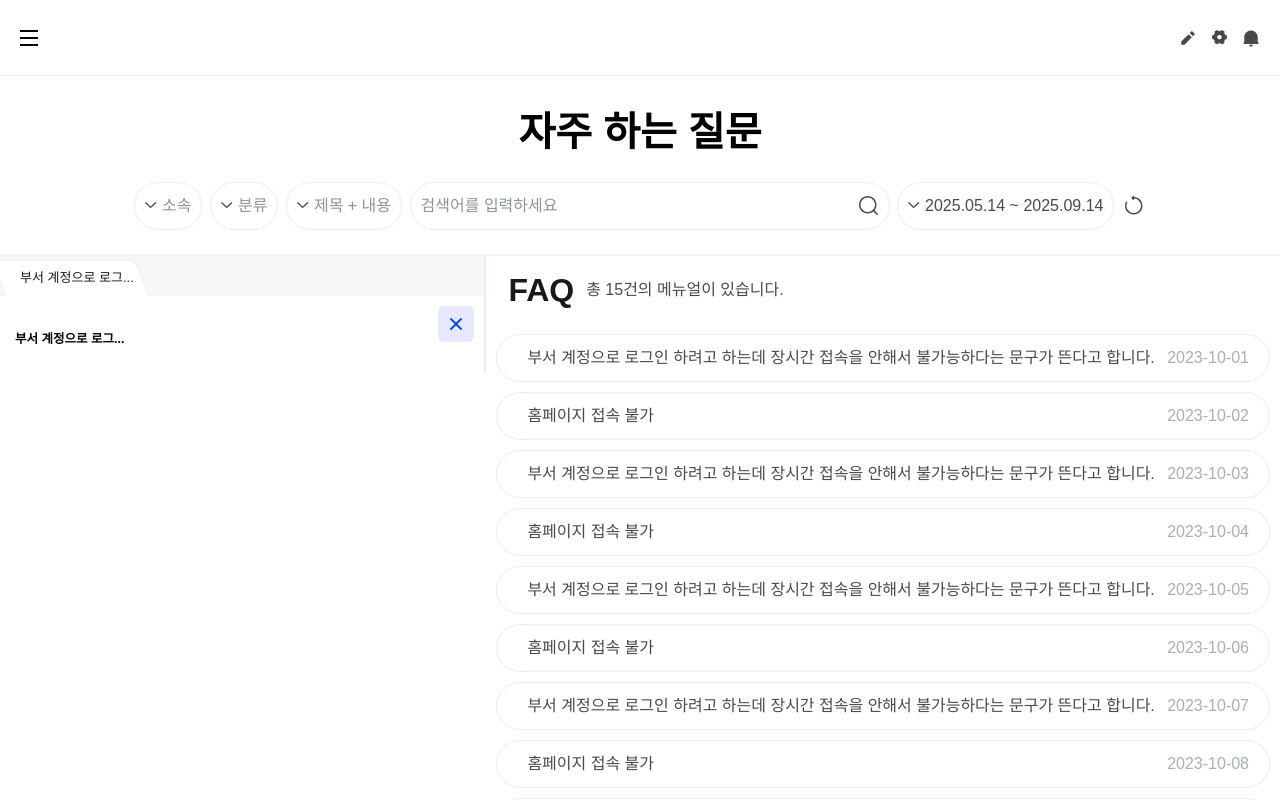
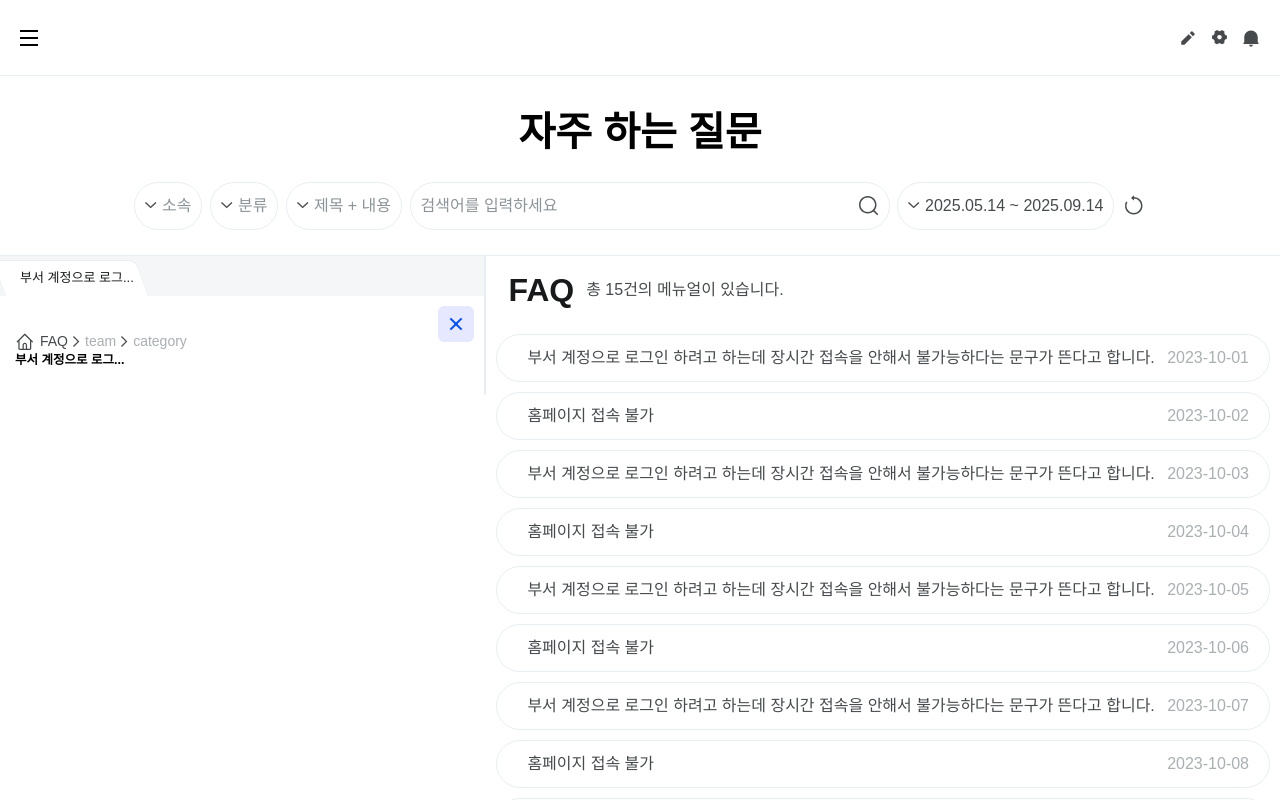
Before and after one commit to konkuk-icteam-student/commute_worklog_fe, a React (Vite) app: page /worklog/faq in a window 1280 px wide. Both pictures are taken after a click on the element 640 px from the left and 358 px from the top of the page. Shown: the top 800 px of the page. Built offline with nearby package versions, Linux system fonts and the light colour scheme; no server answers.

Commit message:
faq >팀  > 카테고리 부분

```diff
--- a/src/worklog/shared/components/faq/SidePanel.tsx
+++ b/src/worklog/shared/components/faq/SidePanel.tsx
@@ -1,5 +1,6 @@
 import blueX from '../../assets/blueX.svg';
-
+import house from './house.svg';
+import rightArrow from '../../assets/rightarrow.svg';
 export interface TabData {
   id: string | number; // 탭 고유 ID
   title: string; // 탭 제목
@@ -69,6 +70,14 @@ const SidePanel = ({ tabs, activeTabId, onTabClick, onClose }: SidePanelProps) =
         {/* 현재 활성화된 탭의 내용 표시 */}
         {activeTab ? (
           <div className="mt-8">
+            <div className="flex flex-row items-center gap-[5px]">
+              <img src={house} alt="집 아이콘" className="" />
+              <span className="font-700 text-[14px] text-[#464A4D]">FAQ</span>
+              <img src={rightArrow} alt="오른쪽 화살표" />
+              <span className="text-[14px] font-[400] text-[#A9AFB2]">team</span>
+              <img src={rightArrow} alt="오른쪽 화살표" />
+              <span className="text-[14px] font-[400] text-[#A9AFB2]">category</span>
+            </div>
             <h2 className="mb-4 text-xl font-bold">
               {activeTab.title} {/* 여기서도 바로 activeTab 변수 사용 가능 */}
             </h2>
```
Also changed, not shown: src/worklog/shared/assets/rightarrow.svg (added), src/worklog/shared/components/faq/house.svg (added).
